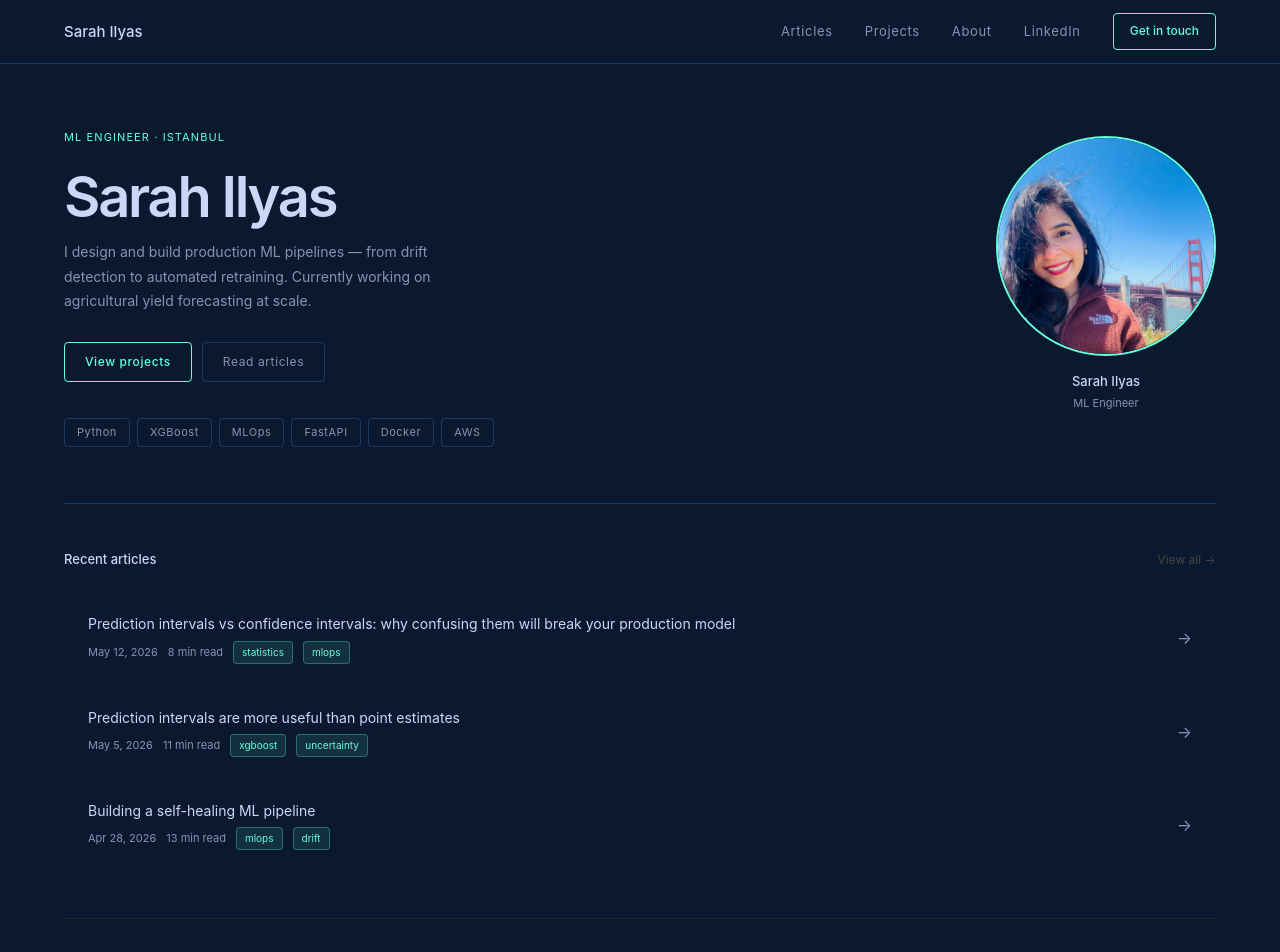
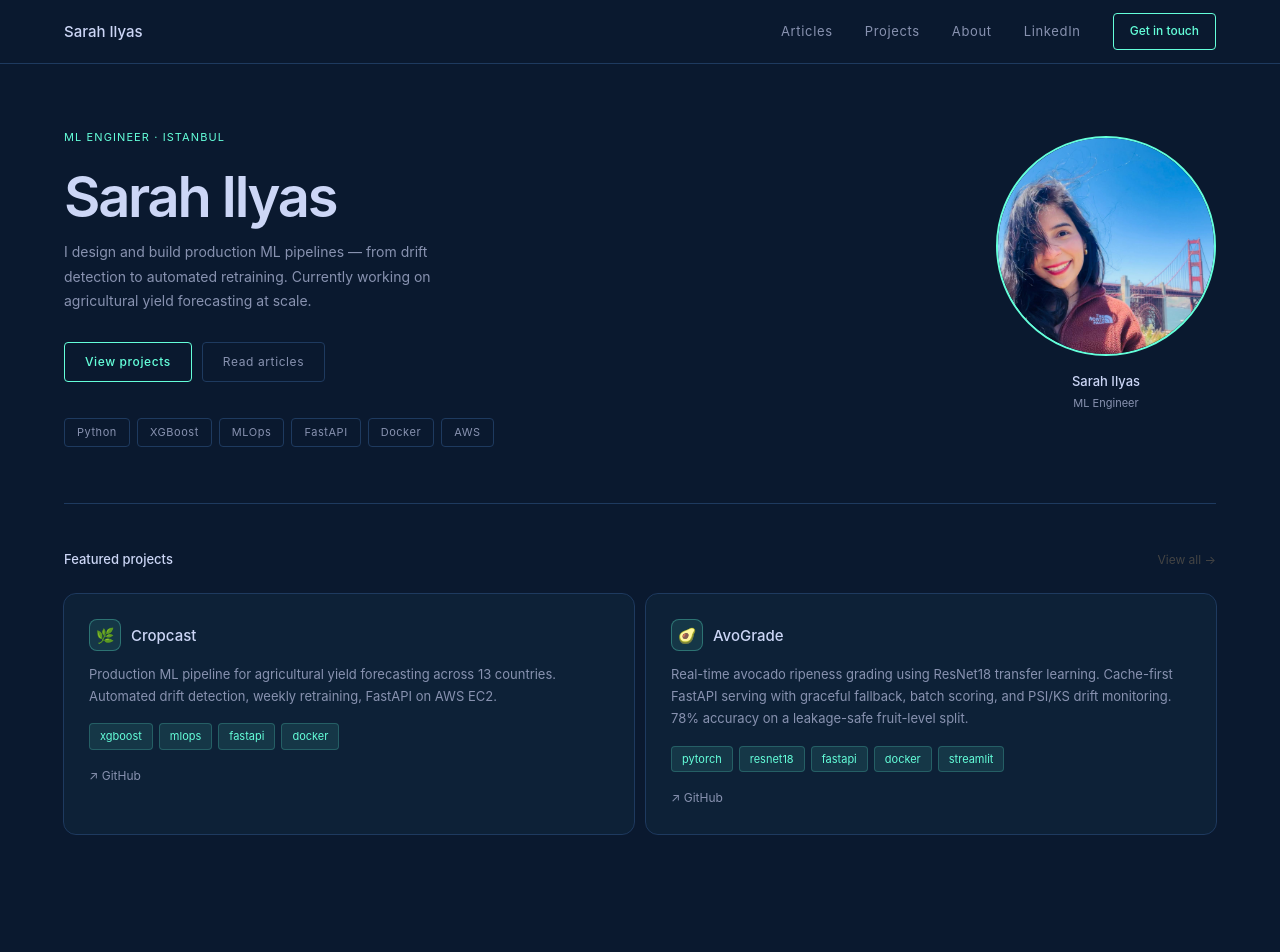
Before and after one commit to sarah0ilyas/sarah-portfolio, a Next.js app: page / in a window 1280 px wide. Shown: the top 952 px of the page. After the commit the page ends 878 px from the top, so only its background shows below. Built offline with nearby package versions, Linux system fonts and the light colour scheme.

Commit message:
remove articles section

```diff
--- a/app/page.tsx
+++ b/app/page.tsx
@@ -1,9 +1,9 @@
 import Nav from "../components/Nav.js";
 import Hero from "../components/Hero.js";
-import ArticleList from "../components/ArticleList.js";
+{/* import ArticleList from "../components/ArticleList.js";*/}
 import ProjectGrid from "../components/ProjectGrid.js";
 
-const recentArticles = [
+{/* const recentArticles = [
   {
     title: "Prediction intervals vs confidence intervals: why confusing them will break your production model",
     date: "May 12, 2026",
@@ -25,8 +25,7 @@ const recentArticles = [
     tags: ["mlops", "drift"],
     slug: "self-healing-ml-pipeline",
   },
-];
-
+];*/}
 const projects = [
   {
     name: "Cropcast",
@@ -52,13 +51,13 @@ export default function Home() {
       <Nav />
       <div style={{ maxWidth: 1280, margin: "0 auto", padding: "0 4rem" }}>
         <Hero />
-        <section style={{ padding: "44px 0", borderBottom: "1px solid var(--border)" }}>
+        {/* <section style={{ padding: "44px 0", borderBottom: "1px solid var(--border)" }}>
           <div style={{ display: "flex", justifyContent: "space-between", alignItems: "baseline", marginBottom: 24 }}>
             <h2 style={{ fontSize: 13, fontWeight: 500 }}>Recent articles</h2>
             <a href="/articles" style={{ fontSize: 12, color: "var(--text-dim)" }}>View all →</a>
           </div>
           <ArticleList articles={recentArticles} />
-        </section>
+        </section>*/}
         <section style={{ padding: "44px 0" }}>
           <div style={{ display: "flex", justifyContent: "space-between", alignItems: "baseline", marginBottom: 24 }}>
             <h2 style={{ fontSize: 13, fontWeight: 500 }}>Featured projects</h2>
```
